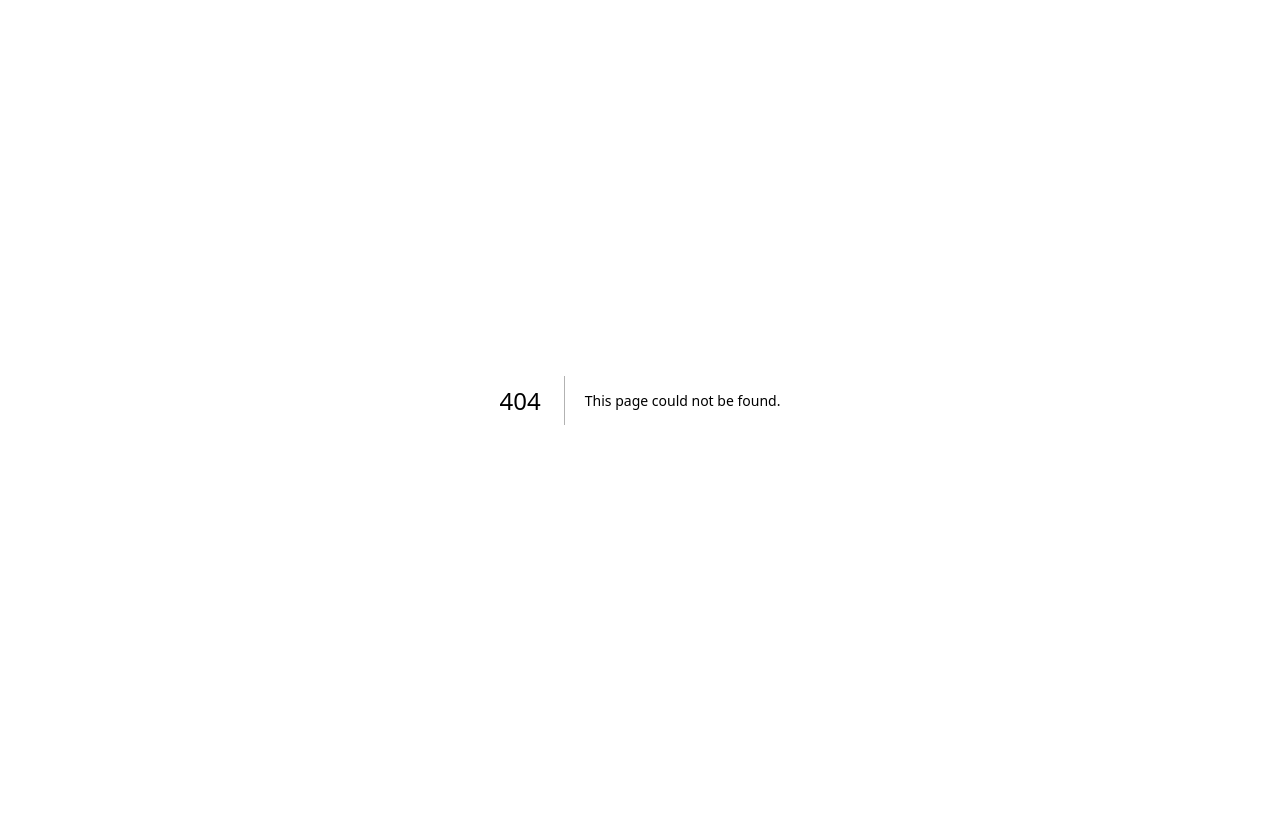
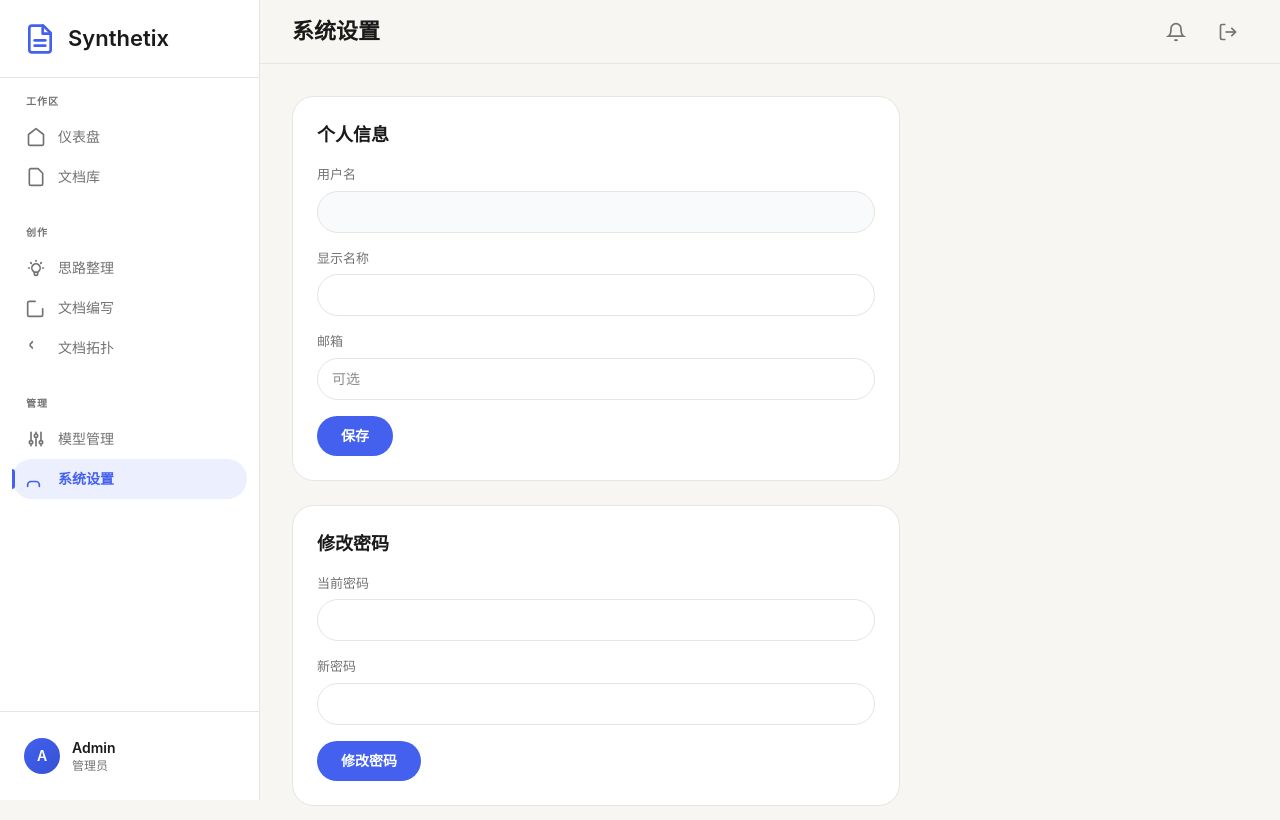
Before and after one commit to WalkCloud/Synthetix, a Next.js app: page /settings in a window 1280 px wide. Before the commit this address had no page. Shown: the top 820 px of the page. Built offline with nearby package versions, Linux system fonts and the light colour scheme; no server answers.

Commit message:
feat: add user settings page with profile and password forms

```diff
--- /dev/null
+++ b/src/app/(dashboard)/settings/page.tsx
@@ -0,0 +1,109 @@
+"use client";
+
+import { useState, useEffect } from "react";
+import { Header } from "@/components/layout/header";
+
+interface UserProfile {
+  id: string;
+  username: string;
+  email: string | null;
+  displayName: string;
+}
+
+export default function SettingsPage() {
+  const [profile, setProfile] = useState<UserProfile | null>(null);
+  const [displayName, setDisplayName] = useState("");
+  const [email, setEmail] = useState("");
+  const [currentPassword, setCurrentPassword] = useState("");
+  const [newPassword, setNewPassword] = useState("");
+  const [message, setMessage] = useState<{ type: "success" | "error"; text: string } | null>(null);
+
+  useEffect(() => {
+    fetch("/api/v1/users/profile")
+      .then((r) => r.json())
+      .then((data) => {
+        if (data.success) {
+          setProfile(data.data);
+          setDisplayName(data.data.displayName);
+          setEmail(data.data.email || "");
+        }
+      });
+  }, []);
+
+  async function handleProfileSave(e: React.FormEvent) {
+    e.preventDefault();
+    setMessage(null);
+    const res = await fetch("/api/v1/users/profile", {
+      method: "PUT",
+      headers: { "Content-Type": "application/json" },
+      body: JSON.stringify({ displayName, email: email || null }),
+    });
+    const data = await res.json();
+    setMessage(data.success ? { type: "success", text: "个人信息已更新" } : { type: "error", text: data.error || "更新失败" });
+  }
+
+  async function handlePasswordChange(e: React.FormEvent) {
+    e.preventDefault();
+    setMessage(null);
+    const res = await fetch("/api/v1/users/password", {
+      method: "PUT",
+      headers: { "Content-Type": "application/json" },
+      body: JSON.stringify({ currentPassword, newPassword }),
+    });
+    const data = await res.json();
+    if (data.success) {
+      setCurrentPassword("");
+      setNewPassword("");
+      setMessage({ type: "success", text: "密码已修改" });
+    } else {
+      setMessage({ type: "error", text: data.error || "修改失败" });
+    }
+  }
+
+  return (
+    <div>
+      <Header title="系统设置" />
+      <div className="p-8 max-w-2xl">
+        {message && (
+          <div className={`mb-6 px-4 py-3 rounded-xl text-sm ${message.type === "success" ? "bg-green-50 text-green-700 border border-green-200" : "bg-red-50 text-red-700 border border-red-200"}`}>
+            {message.text}
+          </div>
+        )}
+
+        <div className="bg-white border rounded-2xl p-6 mb-6">
+          <h2 className="text-lg font-semibold font-display mb-4">个人信息</h2>
+          <form onSubmit={handleProfileSave} className="space-y-4">
+            <div>
+              <label className="block text-[13px] font-medium text-muted-foreground mb-1.5">用户名</label>
+              <input className="w-full px-3.5 py-2.5 border rounded-xl text-sm bg-gray-50" value={profile?.username || ""} disabled />
+            </div>
+            <div>
+              <label className="block text-[13px] font-medium text-muted-foreground mb-1.5">显示名称</label>
+              <input className="w-full px-3.5 py-2.5 border rounded-xl text-sm focus:outline-none focus:ring-2 focus:ring-primary/20 focus:border-primary" value={displayName} onChange={(e) => setDisplayName(e.target.value)} />
+            </div>
+            <div>
+              <label className="block text-[13px] font-medium text-muted-foreground mb-1.5">邮箱</label>
+              <input type="email" className="w-full px-3.5 py-2.5 border rounded-xl text-sm focus:outline-none focus:ring-2 focus:ring-primary/20 focus:border-primary" value={email} onChange={(e) => setEmail(e.target.value)} placeholder="可选" />
+            </div>
+            <button type="submit" className="px-6 py-2.5 bg-primary text-white font-semibold rounded-xl hover:bg-primary-light transition-all text-sm">保存</button>
+          </form>
+        </div>
+
+        <div className="bg-white border rounded-2xl p-6">
+          <h2 className="text-lg font-semibold font-display mb-4">修改密码</h2>
+          <form onSubmit={handlePasswordChange} className="space-y-4">
+            <div>
+              <label className="block text-[13px] font-medium text-muted-foreground mb-1.5">当前密码</label>
+              <input type="password" className="w-full px-3.5 py-2.5 border rounded-xl text-sm focus:outline-none focus:ring-2 focus:ring-primary/20 focus:border-primary" value={currentPassword} onChange={(e) => setCurrentPassword(e.target.value)} required />
+            </div>
+            <div>
+              <label className="block text-[13px] font-medium text-muted-foreground mb-1.5">新密码</label>
+              <input type="password" className="w-full px-3.5 py-2.5 border rounded-xl text-sm focus:outline-none focus:ring-2 focus:ring-primary/20 focus:border-primary" value={newPassword} onChange={(e) => setNewPassword(e.target.value)} required minLength={6} />
+            </div>
+            <button type="submit" className="px-6 py-2.5 bg-primary text-white font-semibold rounded-xl hover:bg-primary-light transition-all text-sm">修改密码</button>
+          </form>
+        </div>
+      </div>
+    </div>
+  );
+}
```
